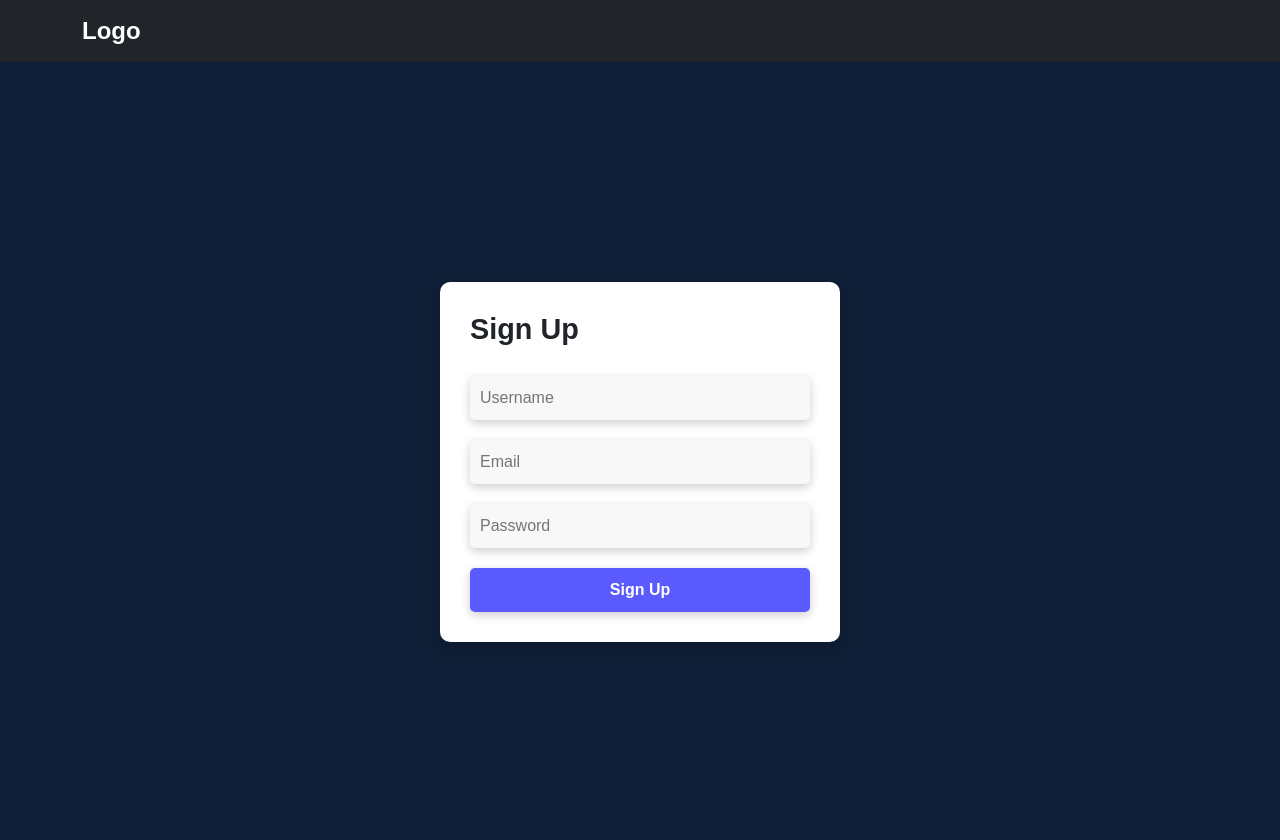
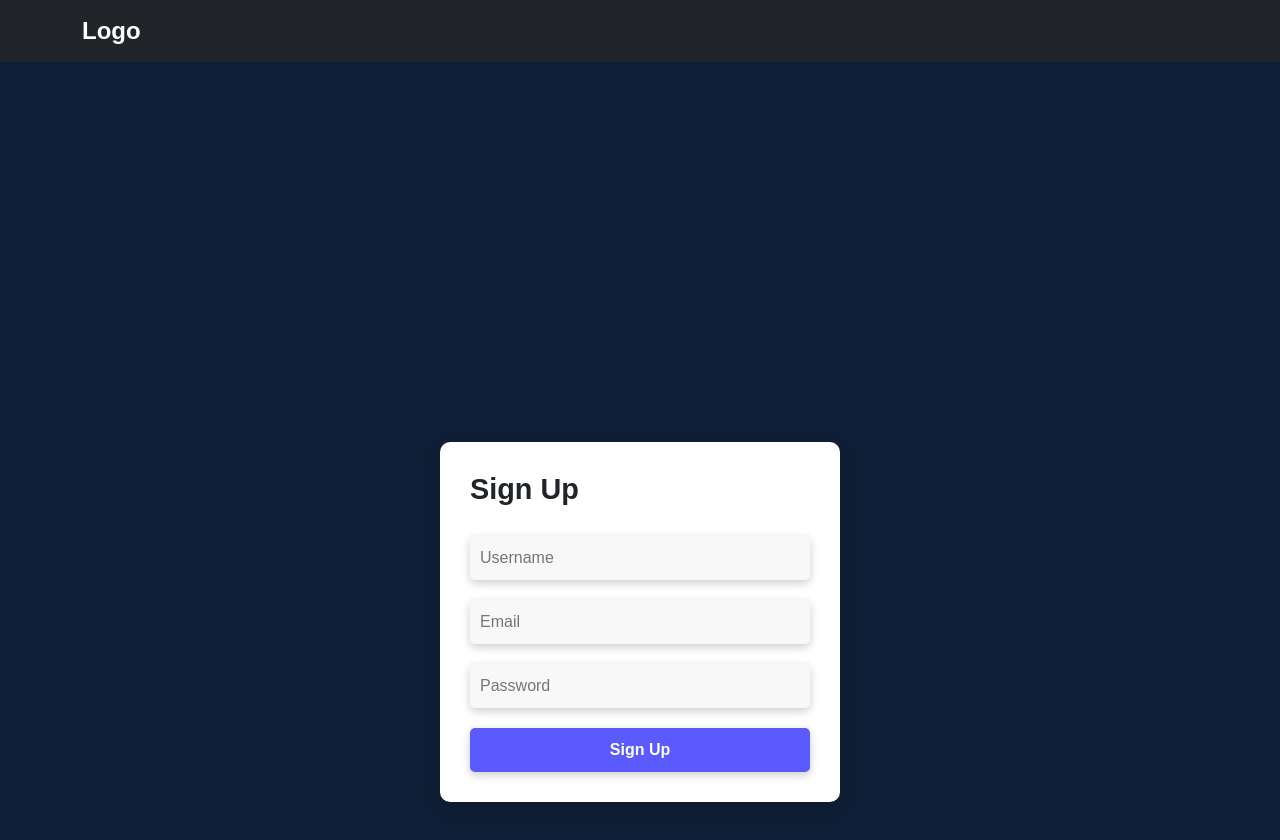
Before and after one commit to unholydisaster/my-markdown, a Next.js app: page /register in a window 1280 px wide. Shown: the top 840 px of the page. Built offline with nearby package versions, Linux system fonts and the light colour scheme.

Commit message:
changesv3.1

```diff
--- a/src/styles/Navbar/Sidebar.js
+++ b/src/styles/Navbar/Sidebar.js
@@ -17,9 +17,9 @@ const SidebarContainer = styled.div`
   }
 `;
 
-const Sidebar = ({ isOpen }) => {
+const Sidebar = ({ open }) => {
   return (
-    <SidebarContainer isOpen={isOpen}>
+    <SidebarContainer isOpen={open}>
       <h2>Sidebar</h2>
       <p>Some content goes here.</p>
     </SidebarContainer>
--- a/src/styles/authStyles/newauth.js
+++ b/src/styles/authStyles/newauth.js
@@ -5,12 +5,12 @@ export const FormContainer = styled.div`
   justify-content: center;
   align-items: center;
   height: 100vh;
-  position:relative;
-  top:20%;
 `;
 
 export const FormWrapper = styled.div`
   display: flex;
+  position:relative;
+  top:20%;
   flex-direction: column;
   align-items: center;
   background-color: #fff;
```
